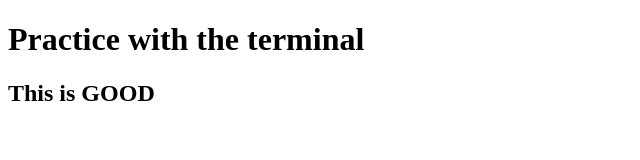
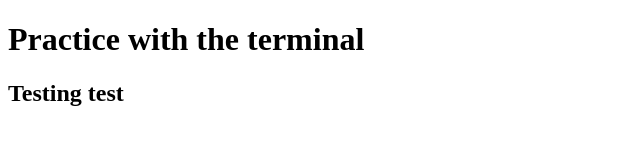
Before and after one commit to Ayblue004/practice, a plain HTML site: page index.html in a window 1280 px wide. Shown: the full height of the page, 0-640 px from the left. Drawn offline with Linux system fonts and the light colour scheme.

Commit message:
changed a text in index.html

```diff
--- a/index.html
+++ b/index.html
@@ -5,6 +5,6 @@
 </head>
 <body>
 <h1>Practice with the terminal</h1>
-<h2>This is GOOD</h2>
+<h2>Testing test</h2>
 </body>
 </html>
```
